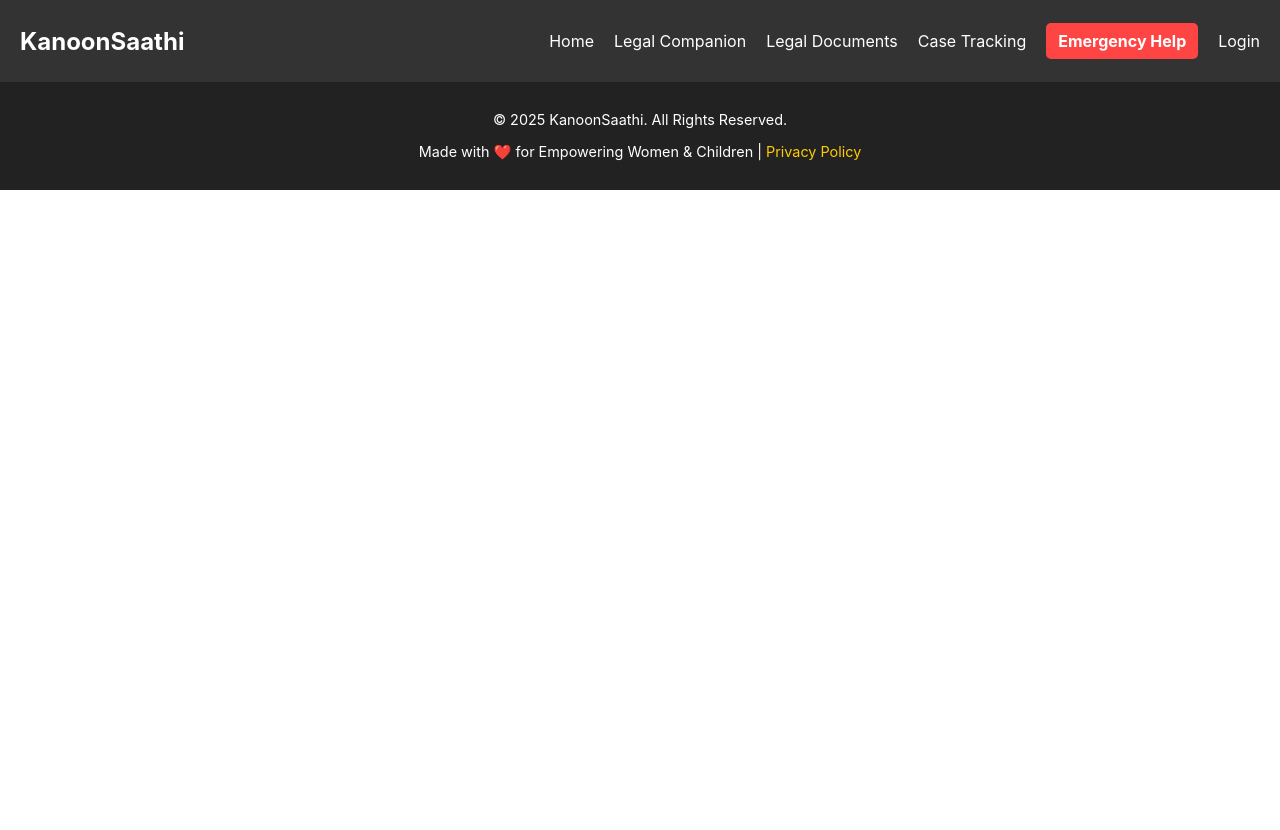
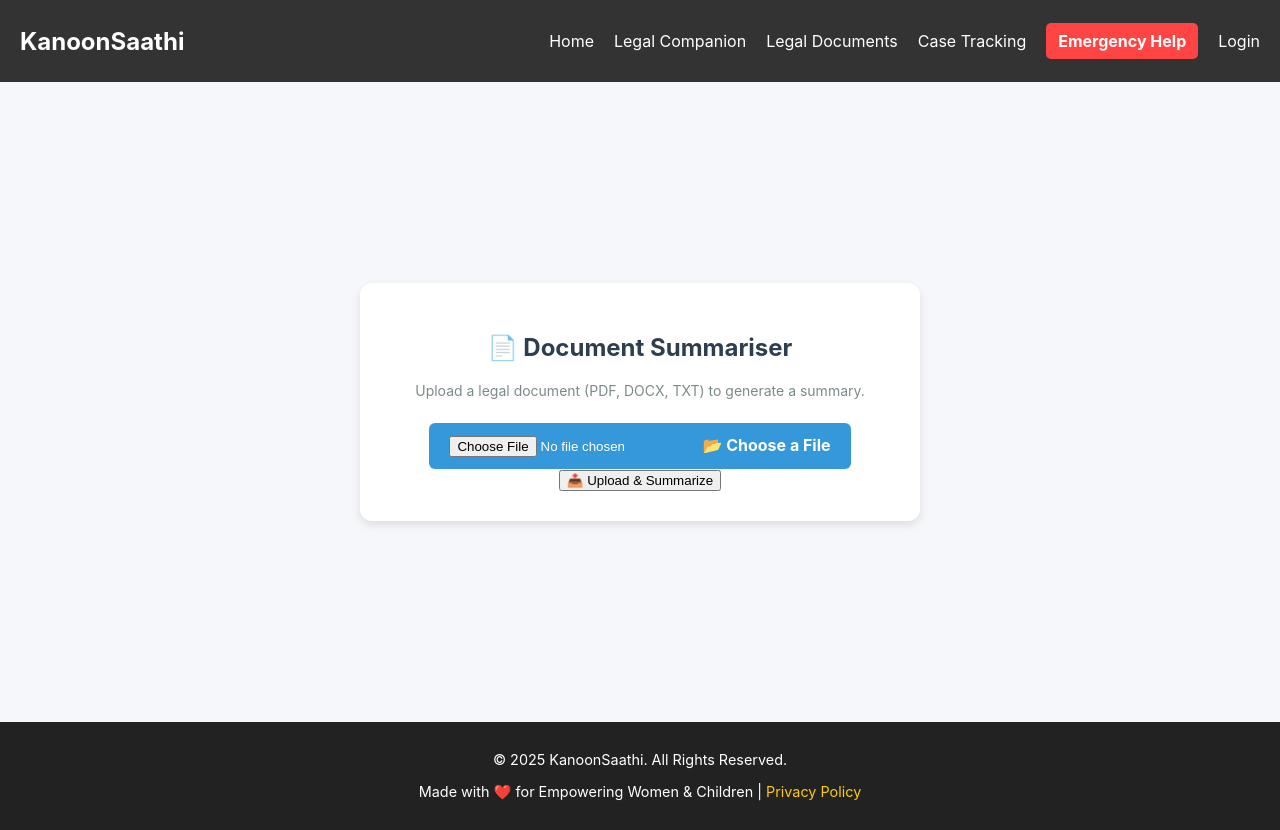
Before and after one commit to CMPN-CODECELL/Syrus2025_OpenInnovation_HackAttackers, a React (Create React App) app in the folder frontend/legal-advisor/: page /document-summariser in a window 1280 px wide. Before the commit the page ends 800 px from the top, so only its background shows below. Built offline with nearby package versions, Linux system fonts and the light colour scheme.

Commit message:
Document Summariser added

```diff
--- a/frontend/legal-advisor/src/App.js
+++ b/frontend/legal-advisor/src/App.js
@@ -15,6 +15,7 @@ import EmergencyHelpPage from "./pages/EmergencyPageHelp";
 import LoginPage from "./pages/LoginPage";
 import SignUpPage from "./pages/SignUpPage";  // Import the Signup page
 import OtpPage from "./pages/OtpPage";
+import DocumentSummariserPage from "./pages/DocumentSummariserPage";
 
 function App() {
   return (
@@ -31,6 +32,7 @@ function App() {
             <Route path="/login" element={<LoginPage />} />
             <Route path="/register" element={<SignUpPage />} />  {}
             <Route path="/otp" element={<OtpPage />} />  {}
+            <Route path="/document-summariser" element={<DocumentSummariserPage />} />
           </Routes>
         </div>
         <Footer />
--- /dev/null
+++ b/frontend/legal-advisor/src/pages/DocumentSummariserPage.css
@@ -0,0 +1,40 @@
+/* DOCUMENT SUMMARISER PAGE CSS */
+.doc-summary-container {
+  display: flex;
+  justify-content: center;
+  align-items: center;
+  min-height: 80vh;
+  background-color: #f5f7fa;
+}
+
+.doc-summary-card {
+  background: white;
+  padding: 30px;
+  border-radius: 12px;
+  box-shadow: 0px 4px 10px rgba(0, 0, 0, 0.1);
+  text-align: center;
+  max-width: 500px;
+  width: 100%;
+}
+
+.doc-summary-card h2 {
+  color: #2c3e50;
+  font-size: 24px;
+}
+
+.doc-summary-card p {
+  color: #7b8a8b;
+  font-size: 14px;
+}
+
+.file-upload {
+  display: inline-block;
+  padding: 12px 20px;
+  background-color: #3498db;
+  color: white;  /* ✅ FIXED: Proper color syntax */
+  border-radius: 6px;
+  cursor: pointer;
+  font-weight: bold;
+  margin-top: 10px;
+  transition: 0.3s ease-in-out;
+}
--- /dev/null
+++ b/frontend/legal-advisor/src/pages/DocumentSummariserPage.js
@@ -0,0 +1,65 @@
+import React, { useState } from "react";
+import axios from "axios";
+import "./DocumentSummariserPage.css";
+
+const DocumentSummariserPage = () => {
+  const [selectedFile, setSelectedFile] = useState(null);
+  const [summary, setSummary] = useState("");
+  const [loading, setLoading] = useState(false);
+
+  const handleFileChange = (event) => {
+    setSelectedFile(event.target.files[0]);
+  };
+
+  const handleUpload = async () => {
+    if (!selectedFile) {
+      alert("Please select a file first.");
+      return;
+    }
+
+    const formData = new FormData();
+    formData.append("file", selectedFile);
+
+    setLoading(true);
+    try {
+      const response = await axios.post("http://localhost:5000/summarize", formData, {
+        headers: { "Content-Type": "multipart/form-data" },
+      });
+
+      setSummary(response.data.summary);
+    } catch (error) {
+      console.error("Error summarizing the document:", error);
+      alert("Failed to summarize the document.");
+    }
+    setLoading(false);
+  };
+
+  return (
+    <div className="doc-summary-container">
+      <div className="doc-summary-card">
+        <h2>📄 Document Summariser</h2>
+        <p>Upload a legal document (PDF, DOCX, TXT) to generate a summary.</p>
+
+        <label className="file-upload">
+          <input type="file" accept=".pdf,.docx,.txt" onChange={handleFileChange} />
+          <span>📂 Choose a File</span>
+        </label>
+
+        {selectedFile && <p className="file-name">✅ {selectedFile.name}</p>}
+
+        <button className="upload-btn" onClick={handleUpload} disabled={loading}>
+          {loading ? "Summarizing..." : "📤 Upload & Summarize"}
+        </button>
+
+        {summary && (
+          <div className="summary-box">
+            <h3>🔍 Summary:</h3>
+            <p>{summary}</p>
+          </div>
+        )}
+      </div>
+    </div>
+  );
+};
+
+export default DocumentSummariserPage;
```
